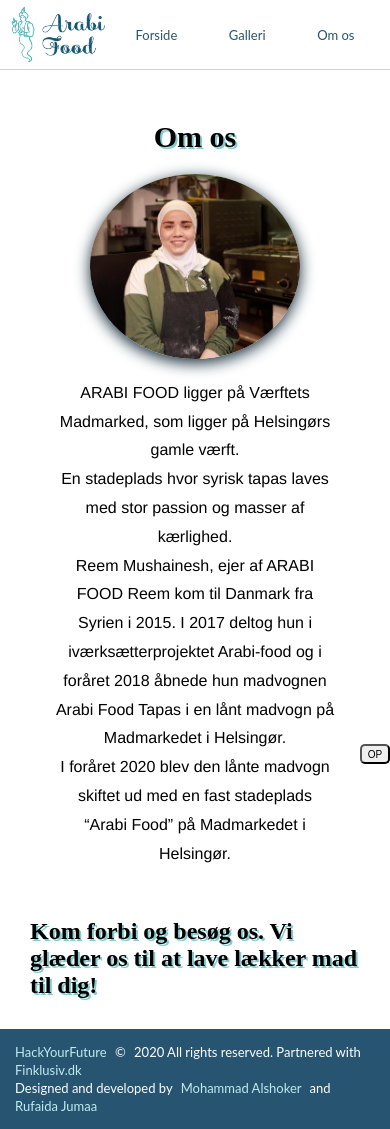
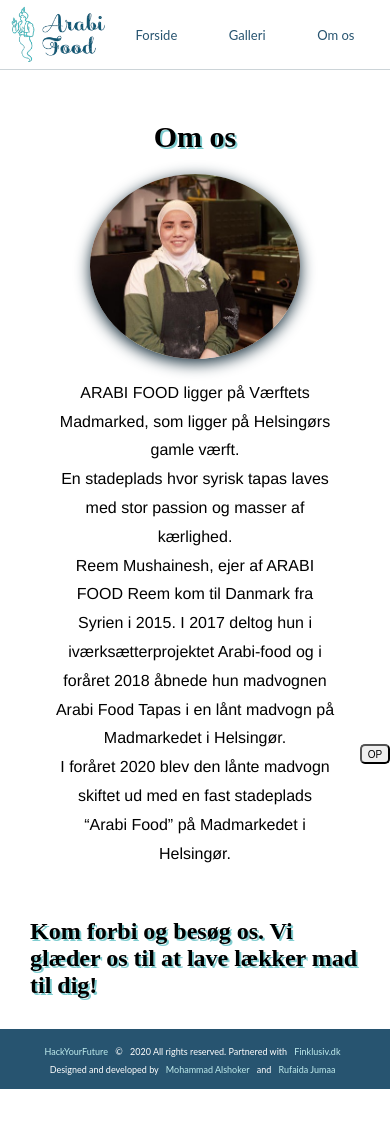
Before and after one commit to rufaidaju/ArabiFoodTapas, a React (Create React App) app: page /about in a window 390 px wide. After the commit the page ends 1089 px from the top, so only its background shows below. Built offline with nearby package versions, Linux system fonts and the light colour scheme.

Commit message:
Change span font size in  footer

```diff
--- a/src/App.css
+++ b/src/App.css
@@ -612,4 +612,11 @@ a {
     width: 270px;
     height: 270px;
   }
+  .footer {
+    height: 60px;
+  }
+  .footer span{
+    font-size: 9px;
+    text-align: center;
+  }
 }
```
